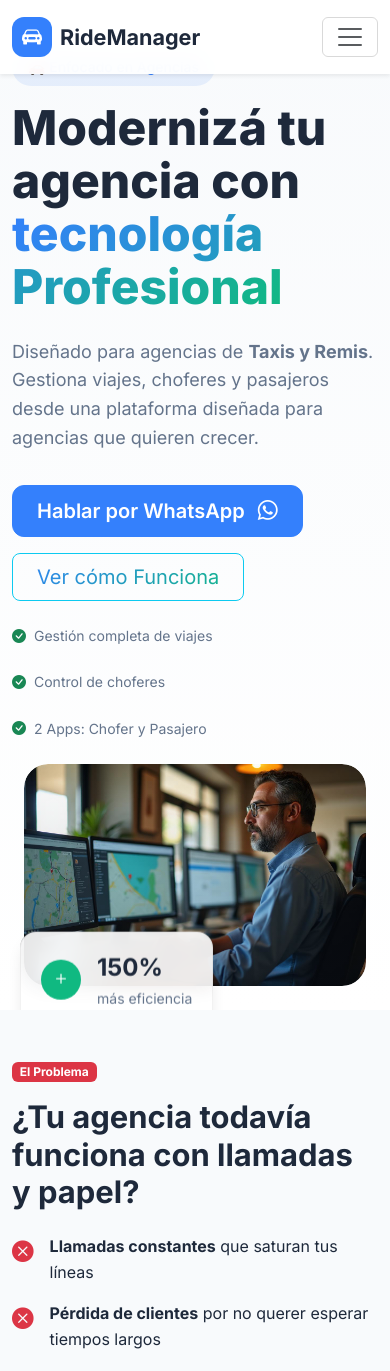
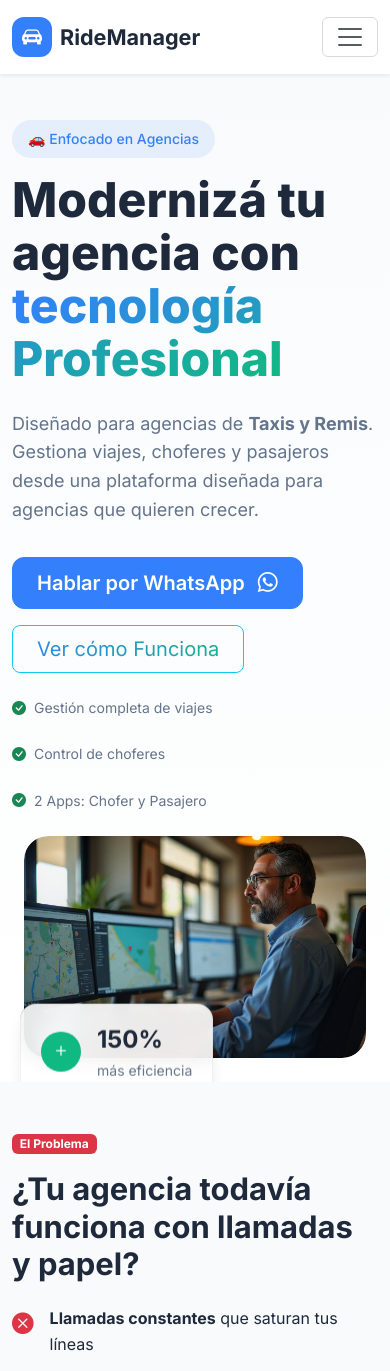
Before and after one commit to Vladimir4063/RideManager, a Flask app: page / in a window 390 px wide. Shown: the top 1371 px of the page. Run offline with Flask 3, Linux system fonts and the light colour scheme.

Commit message:
Fix: Visibility badge in head-section

```diff
--- a/static/css/styles.css
+++ b/static/css/styles.css
@@ -148,6 +148,12 @@ body {
     background: linear-gradient(180deg, var(--light) 0%, var(--white) 100%);
     position: relative;
     overflow: hidden;
+}
+
+@media (max-width: 768px) {
+    .hero-section {
+        padding-top: 120px;
+    }
 }
 
 .badge-custom {
--- a/templates/index.html
+++ b/templates/index.html
@@ -64,7 +64,7 @@
     <!-- Hero Section -->
     <section class="hero-section">
         <div class="container">
-            <div class="row align-items-center min-vh-100 pt-5">
+            <div class="row align-items-center min-vh-100">
                 <div class="col-lg-6" data-aos="fade-right">
                     <span class="badge-custom mb-3">
                         🚗 Enfocado en Agencias
```
